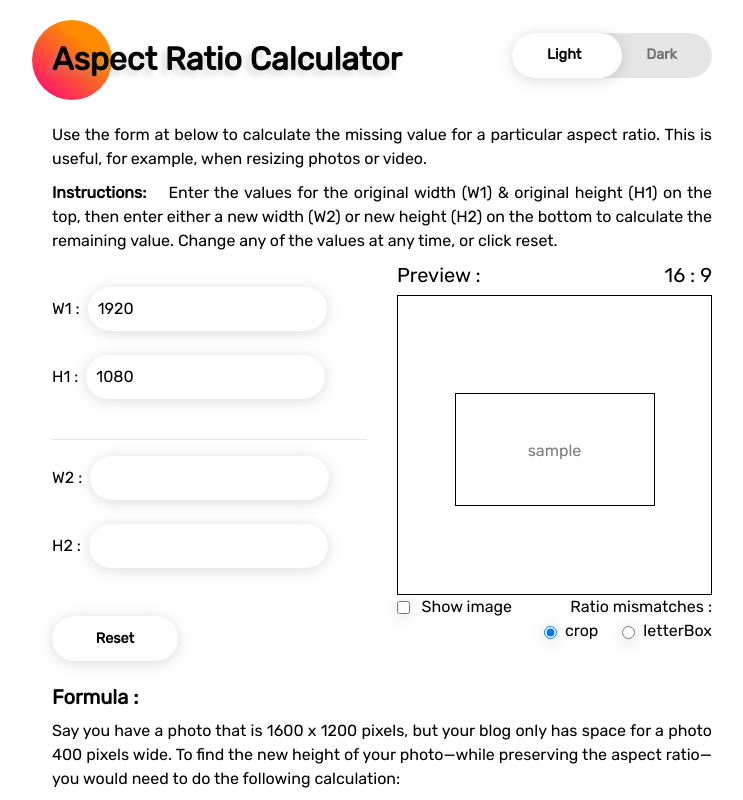
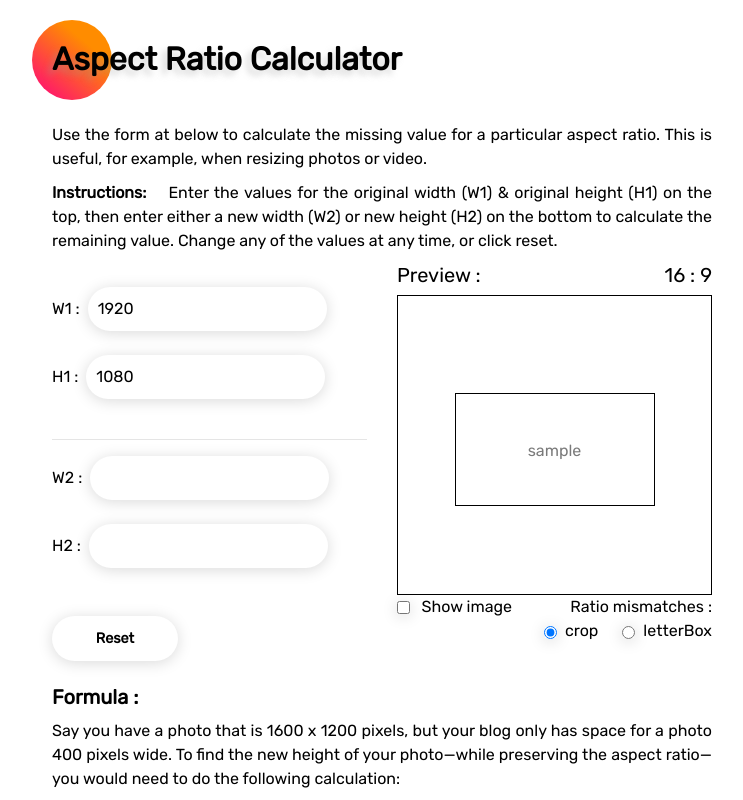
Before and after one commit to srmk/aspect_ratio_calc, a React (Create React App) app: page / in a window 1280 px wide. Shown: the whole page, without its empty margins (258-1001 px from the left). Built offline with nearby package versions, Linux system fonts and the light colour scheme.

Commit message:
footer and theme toggle removed

```diff
--- a/src/App.js
+++ b/src/App.js
@@ -40,9 +40,9 @@ function App() {
             <RatioCalculator />
           </main>
           <div className="mark" />
-          <footer className="text-center mt-4 mb-4">
+          {/* <footer className="text-center mt-4 mb-4">
               Copyright &copy; 2021. All rights reserved.
-          </footer>
+          </footer> */}
         </div>
       </ErrorBoundary>
     </ThemeContext.Provider>
--- a/src/components/Header/index.js
+++ b/src/components/Header/index.js
@@ -28,7 +28,7 @@ function Header() {
             {({ themeMode, changeThemeMode }) => (
                 <header className={'app-header'}>
                     <h1><b>Aspect Ratio Calculator</b></h1>
-                    <div className={'toggle-switch-container'}>
+                    {/* <div className={'toggle-switch-container'}>
                         <input
                             type="checkbox"
                             id="switch"
@@ -42,7 +42,7 @@ function Header() {
                                 <p className="dark">Dark</p>
                             </div>
                         </label>
-                    </div>
+                    </div> */}
                 </header>
             )}
         </ThemeContext.Consumer>
```
